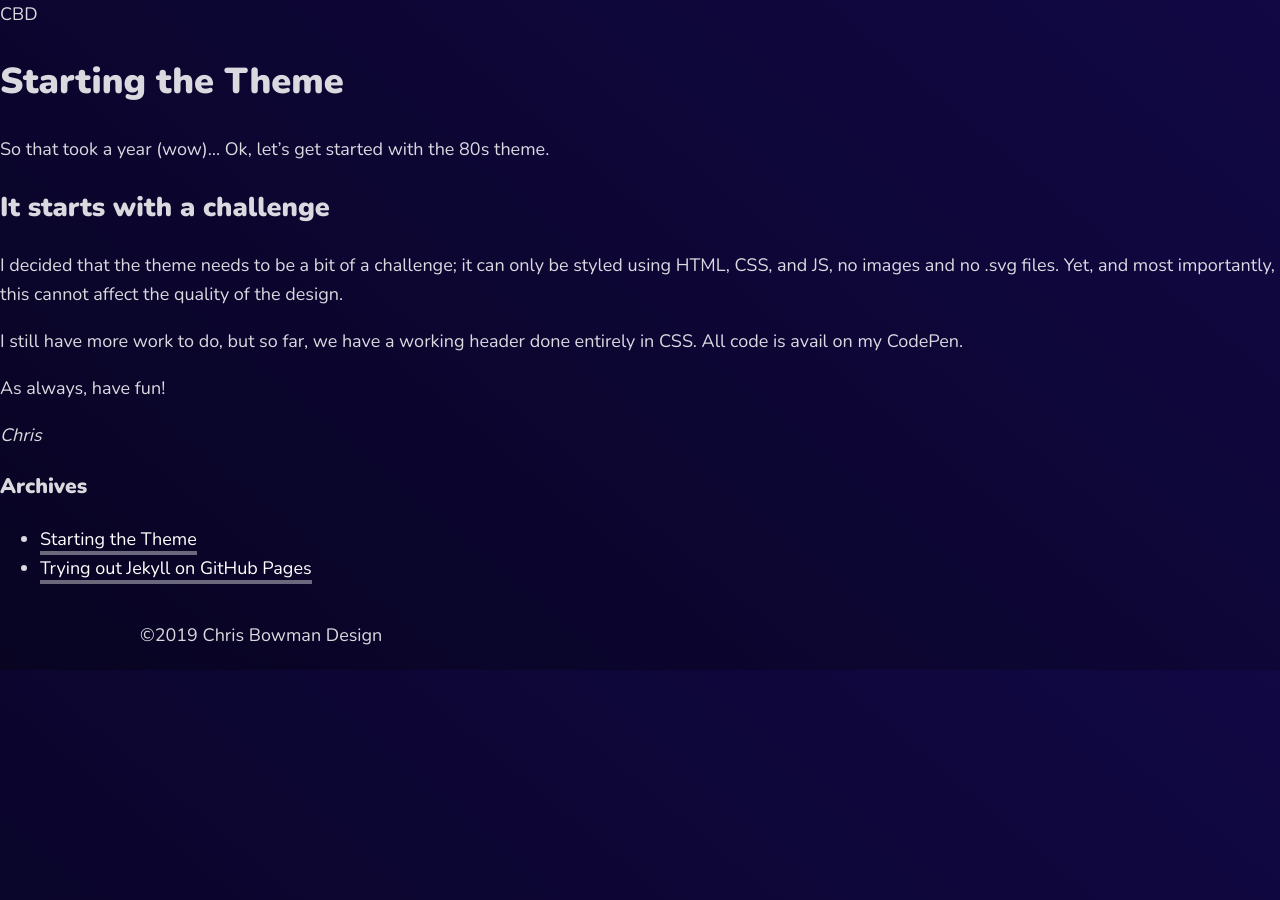
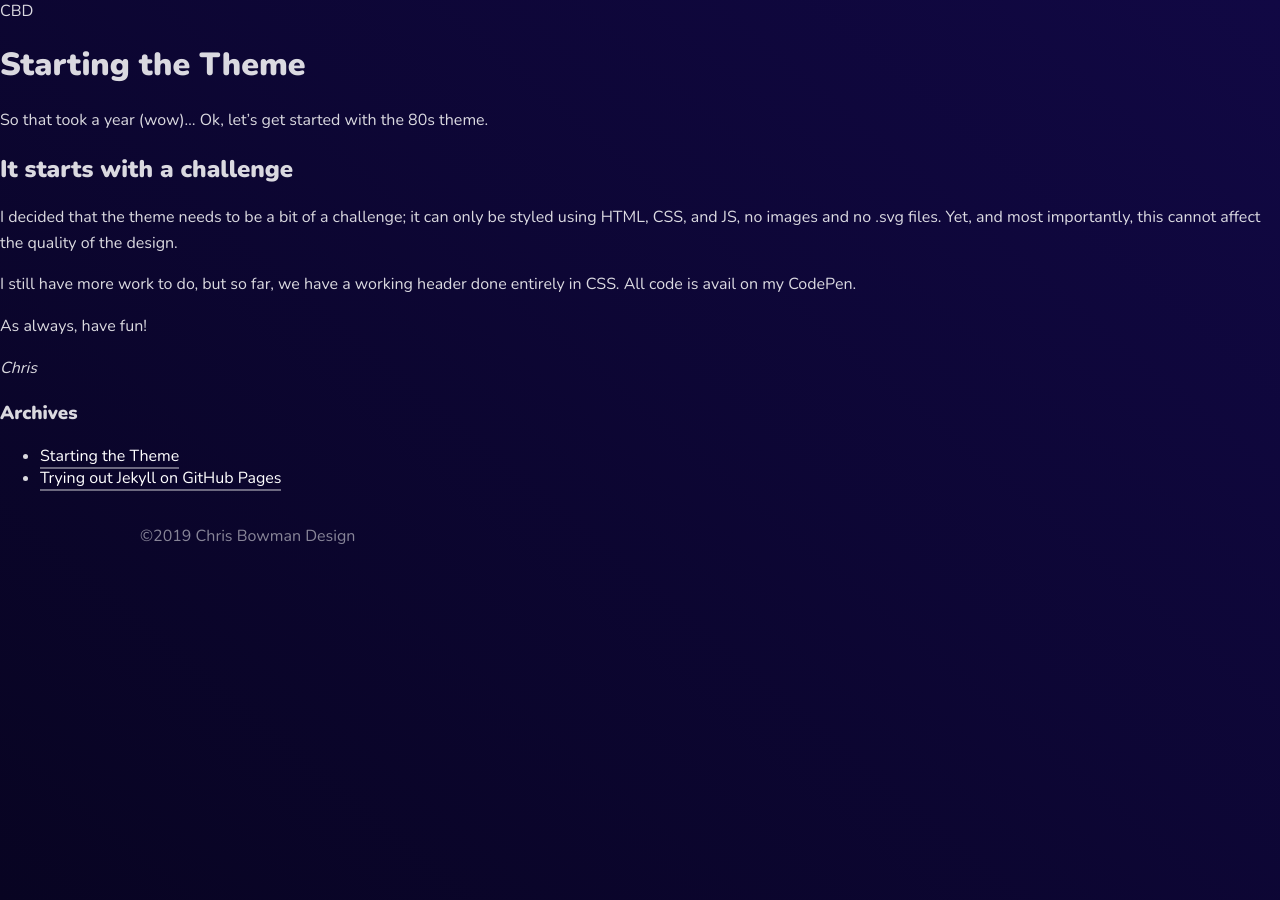
Before and after one commit to chiss22/chiss22.github.io, a Jekyll site: the page built from _posts/2019-03-31-starting-the-theme.md, in a window 1280 px wide. Built offline with Jekyll 4.4.1, drawn with Linux system fonts in a browser that asks for light colours.

Commit message:
Update style.scss

```diff
--- a/assets/css/style.scss
+++ b/assets/css/style.scss
@@ -9,17 +9,18 @@ $colour-link: rgba(255,255,255,1);
 $colour-primary: #FF5722;
 
 body {
+	min-height: 100vh;
 	margin: 0;
 	font-family: Nunito;
 	color: $colour-text;
-	font-size: 18px;
+	font-size: 16px;
 	font-weight: 200;
-	line-height: 1.6;
 	background-image: $colour-bg;
 	background-size: cover;
 
 	p {
 		margin: 0 0 1em 0;
+		line-height: 1.6;
 	}
 
 	a {
@@ -27,13 +28,13 @@ body {
 		&:visited {
 			color: $colour-link;
 			text-decoration: none;
-			border-bottom: 4px solid rgba(255,255,255,0.4);
-			transition: all 0.2s;
+			border-bottom: 2px solid rgba(255,255,255,0.4);
+			transition: color 0.2s;
 		}
 		&:hover,
 		&:active {
 			color: $colour-bg;
-			background: $colour-link;
+			background: $colour-primary;
 			border-bottom-color: $colour-link;
 		}
 	}
@@ -49,20 +50,19 @@ body {
 			width: 100%;
 			max-width: 1000px;
 			margin: 0 auto;
-			padding: 20px;
+			padding: 40px;
 
 			img {
 				border-radius: 1000px;
 			}
 
 			h2 {
-				font-size: 52px;
+				font-size: 40px;
 				margin: 10px 0 0 0;
 			}
 
 			p {
-				font-size: 30px;
-				line-height: 1.4;
+				font-size: 24px;
 
 				&.small {
 					font-size: 22px;
@@ -75,5 +75,6 @@ body {
 		max-width: 1000px;
 		margin: 0 auto;
 		padding: 20px;
+		opacity: 0.6;
 	}
 }
```
